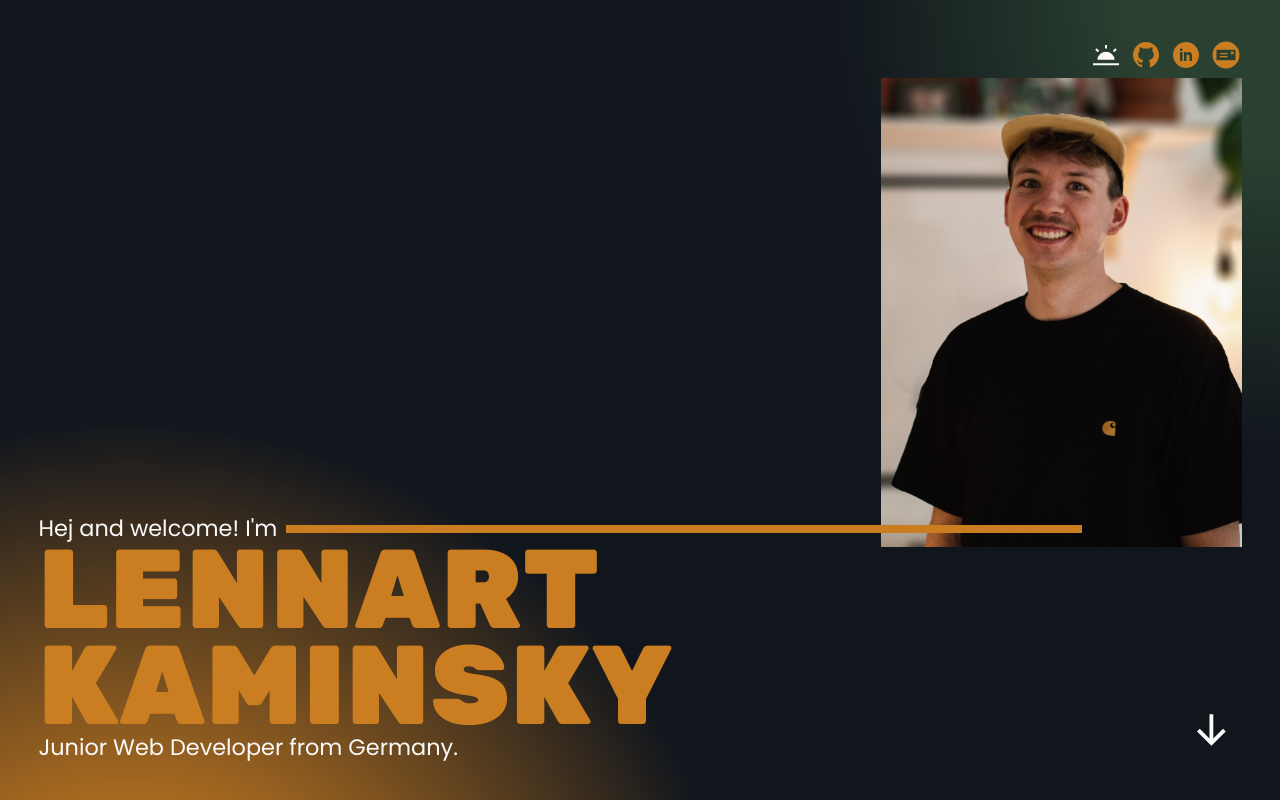
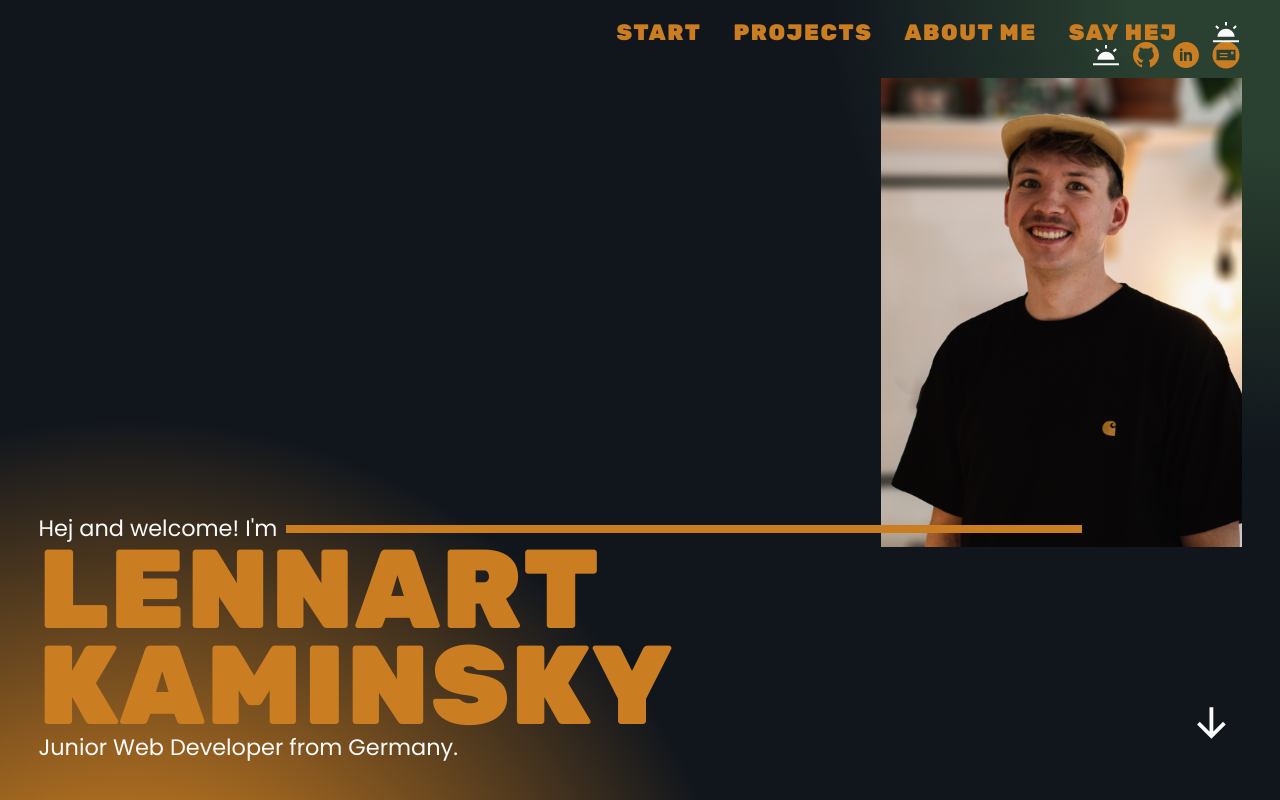
Before and after one commit to lennart-kaminsky/web-portfolio, a Next.js app: page / in a window 1280 px wide. Shown: the top 800 px of the page. Built offline with nearby package versions, Linux system fonts and the light colour scheme.

Commit message:
add header/nav

```diff
--- a/components/aboutSection.js
+++ b/components/aboutSection.js
@@ -28,7 +28,7 @@ export default function AboutSection() {
   }, [teckStackInView]);
 
   return (
-    <AboutSectionStyled>
+    <AboutSectionStyled id="about">
       <ImageStyled
         src="/images/bikepacking.jpg"
         alt="Photo of Lennart on a bikepacking trip"
@@ -189,7 +189,6 @@ const TechStackContainer = styled.div`
   gap: 2rem;
   padding-top: 1rem;
   ul {
-    list-style: none;
     display: flex;
     flex-wrap: wrap;
     justify-content: space-evenly;
--- a/components/buttons.js
+++ b/components/buttons.js
@@ -5,7 +5,7 @@ import { darkTheme, lightTheme } from "@/styles/globalsstyles";
 import useSettingsStore from "@/stores/settingsStore";
 import Icon from "@/components/icons";
 
-export function ButtonDarkMode() {
+export function ButtonDarkMode({ size = fontSizes.l }) {
   const theme = useTheme();
   const { darkMode, toggleDarkMode } = useSettingsStore();
 
@@ -20,7 +20,7 @@ export function ButtonDarkMode() {
     >
       <Icon
         variant={darkMode ? "lightMode" : "darkMode"}
-        size={fontSizes.l}
+        size={size}
         color={theme.fontColorPrimary}
       />
     </ButtonDarkModeStyled>
--- a/components/contactSection.js
+++ b/components/contactSection.js
@@ -73,7 +73,7 @@ export default function ContactSection() {
   }
 
   return (
-    <ContactSectionStyled>
+    <ContactSectionStyled id="contact">
       <ContactText>
         <HeadlineStyled
           variants={opacityAnimations}
--- /dev/null
+++ b/components/header.js
@@ -0,0 +1,167 @@
+import styled from "styled-components";
+import { motion } from "framer-motion";
+import Link from "next/link";
+import { useState } from "react";
+import { useRouter } from "next/router";
+import { ButtonDarkMode } from "./buttons";
+import { breakpoints } from "@/styles/stylesConfig";
+
+const navigationItems = [
+  { name: "Start", href: "/" },
+  { name: "Projects", href: "/#projects" },
+  { name: "About Me", href: "/#about" },
+  { name: "Say Hej", href: "/#contact" },
+];
+
+export default function Header() {
+  const [burgerMenuOpen, setBurgerMenuOpen] = useState(false);
+
+  const router = useRouter();
+
+  function toggleBurgerMenu() {
+    setBurgerMenuOpen(!burgerMenuOpen);
+  }
+
+  function handleMenuClick(href) {
+    router.push(href);
+    setBurgerMenuOpen(false);
+  }
+
+  return (
+    <HeaderStyled>
+      {/* MOBILE */}
+      <BurgerMenu onClick={() => toggleBurgerMenu()}>
+        <div>
+          <span>M</span>
+          <span>E</span>
+        </div>
+        <div>
+          <span>N</span>
+          <span>U</span>
+        </div>
+      </BurgerMenu>
+      {burgerMenuOpen && (
+        <BurgerNavigation>
+          <ul>
+            {navigationItems.map((item) => (
+              <li key={item.name}>
+                <button onClick={() => handleMenuClick(item.href)}>
+                  {item.name}
+                </button>
+              </li>
+            ))}
+            <li>
+              <ButtonDarkMode size="3rem" />
+            </li>
+          </ul>
+        </BurgerNavigation>
+      )}
+      {/* DESKTOP */}
+      <Navigation>
+        <ul>
+          {navigationItems.map((item) => (
+            <li key={item.name}>
+              <Link href={item.href}>{item.name}</Link>
+            </li>
+          ))}
+          <li>
+            <ButtonDarkMode />
+          </li>
+        </ul>
+      </Navigation>
+    </HeaderStyled>
+  );
+}
+
+const HeaderStyled = styled(motion.header)`
+  position: fixed;
+  z-index: 1;
+  top: 0;
+  left: 0;
+  width: 100%;
+  display: flex;
+  justify-content: flex-end;
+  align-items: center;
+  padding: 0.5rem 3%;
+  @media screen and (min-width: ${breakpoints.m}) {
+    padding-top: 1rem;
+  }
+  @media screen and (min-width: ${breakpoints.xl}) {
+    padding-inline: 6%;
+  }
+`;
+
+const BurgerMenu = styled.button`
+  z-index: 1;
+  background: none;
+  border: none;
+  font-family: var(--fontHeadline);
+  font-size: var(--fontSizeM);
+  letter-spacing: 0.1rem;
+  color: ${({ theme }) => theme.accentColorPrimary};
+  line-height: 1.2rem;
+  div {
+    display: flex;
+    justify-content: space-between;
+  }
+  @media screen and (min-width: ${breakpoints.m}) {
+    display: none;
+  }
+`;
+
+const BurgerNavigation = styled.nav`
+  position: fixed;
+  top: 0;
+  left: 0;
+  width: 100vw;
+  height: 100vh;
+  display: flex;
+  align-items: center;
+  background: ${({ theme }) => theme.bgColorSecondary};
+  transition: background 1s;
+  ul {
+    display: flex;
+    flex-direction: column;
+    gap: 1rem;
+    margin: 0 2rem 20vh;
+
+    button {
+      background: none;
+      border: none;
+      font-family: var(--fontHeadline);
+      font-size: 3rem;
+      letter-spacing: 0.1rem;
+      text-transform: uppercase;
+      color: ${({ theme }) => theme.accentColorPrimary};
+      @media (hover: hover) {
+        &:hover {
+          color: ${({ theme }) => theme.fontColorPrimary};
+          cursor: pointer;
+        }
+      }
+    }
+  }
+  @media screen and (min-width: ${breakpoints.m}) {
+    display: none;
+  }
+`;
+
+const Navigation = styled.nav`
+  display: none;
+  ul {
+    display: flex;
+    align-items: center;
+    gap: 2rem;
+    font-family: var(--fontHeadline);
+    font-size: var(--fontSizeM);
+    letter-spacing: 0.1rem;
+    text-transform: uppercase;
+    color: ${({ theme }) => theme.accentColorPrimary};
+  }
+  button {
+    display: flex;
+  }
+  @media screen and (min-width: ${breakpoints.m}) {
+    display: block;
+  }
+`;
--- a/components/heroSection.js
+++ b/components/heroSection.js
@@ -1,5 +1,6 @@
 import { useEffect, useRef, useState } from "react";
 import Image from "next/image";
+import Link from "next/link";
 import styled, { useTheme } from "styled-components";
 import { motion } from "framer-motion";
 import { links } from "@/lib/data";
@@ -52,7 +53,7 @@ export default function HeroSection() {
   }, [nameRef, hejRef, textRef, isClient]);
 
   return (
-    <HeroSectionStyled>
+    <HeroSectionStyled id="home">
       <PhotoWrapper
         $startOfLine={startOfLine}
         initial={{ opacity: 0, y: 100 }}
@@ -123,7 +124,8 @@ export default function HeroSection() {
           <span>KAMINSKY</span>
         </HeroHeadlineStyled>
         <HeroTextStyled>Junior Web Developer from Germany.</HeroTextStyled>
-        <ScrollDownIconStyled
+        <ScrollDownLink href="/#projects">
+          <Icon
             variant="arrowDown"
             size={fontSizes.xl}
             color={theme.fontColorPrimary}
@@ -135,6 +137,7 @@ export default function HeroSection() {
               rotate: { delay: 2.6, repeat: 3, duration: 0.2 },
             }}
           />
+        </ScrollDownLink>
       </Wrapper>
     </HeroSectionStyled>
   );
@@ -238,7 +241,6 @@ const LineStyled = styled(motion.div)`
   margin-left: ${({ $startOfLine }) => `${$startOfLine.name + 20}px`};
   background-color: ${({ theme }) => theme.accentColorPrimary};
   transform-origin: bottom;
-  z-index: 1;
   @media screen and (orientation: landscape) {
     grid-row: 2;
     grid-column: 2;
@@ -252,7 +254,7 @@ const LineStyled = styled(motion.div)`
   }
 `;
 
-const ScrollDownIconStyled = styled(Icon)`
+const ScrollDownLink = styled(Link)`
   position: absolute;
   bottom: 3vw;
   right: 3vw;
--- a/components/icons.js
+++ b/components/icons.js
@@ -66,6 +66,16 @@ const icons = {
     viewBox: "0 0 1024 1024",
     path: "M648.86 449.44c-32.34-142.73-108.77-189.66-117-207.59-9-12.65-18.12-35.15-18.12-35.15-.15-.38-.39-1.05-.67-1.7-.93 12.65-1.41 17.53-13.37 30.29-18.52 14.48-113.54 94.21-121.27 256.37-7.21 151.24 109.25 241.36 125 252.85l1.79 1.27v-.11c.1.76 5 36 8.44 73.34H526a726.68 726.68 0 0 1 13-78.53l1-.65a204.48 204.48 0 0 0 20.11-16.45l.72-.65c33.48-30.93 93.67-102.47 93.08-216.53a347.07 347.07 0 0 0-5.05-56.76zM512.35 659.12s0-212.12 7-212.08c5.46 0 12.53 273.61 12.53 273.61-9.72-1.17-19.53-45.03-19.53-61.53z",
   },
+  menu: {
+    title: "menu",
+    viewBox: "0 -960 960 960",
+    path: "M111.869-228.282v-91.001h736.262v91.001H111.869Zm0-206.218v-91h736.262v91H111.869Zm0-206.217v-91.001h736.262v91.001H111.869Z",
+  },
+  menu2: {
+    title: "menu2",
+    viewBox: "0 0 50 50",
+    path: "M 0 7.5 L 0 12.5 L 50 12.5 L 50 7.5 Z M 0 22.5 L 0 27.5 L 50 27.5 L 50 22.5 Z M 0 37.5 L 0 42.5 L 50 42.5 L 50 37.5 Z",
+  },
 };
 
 export default function Icon({ variant, size = 50, color, ...rest }) {
--- a/components/layout.js
+++ b/components/layout.js
@@ -1,10 +1,12 @@
 import { motion } from "framer-motion";
 import Background from "@/components/background";
+import Header from "@/components/header";
 
 export default function Layout({ children }) {
   return (
     <>
       <Background />
+      <Header />
       <motion.main
         initial={{ opacity: 0 }}
         animate={{ opacity: 1 }}
--- a/components/projectCard.js
+++ b/components/projectCard.js
@@ -187,7 +187,6 @@ const ProjectDetailsStyled = styled(motion.div)`
     column-gap: 0.5rem;
   }
   li {
-    list-style: none;
     display: inline-block;
     max-width: auto;
   }
--- a/components/projectsSection.js
+++ b/components/projectsSection.js
@@ -6,7 +6,7 @@ import ProjectCard from "@/components/projectCard";
 
 export default function ProjectsSection() {
   return (
-    <ProjectsSectionStyled>
+    <ProjectsSectionStyled id="projects">
       <HeadlineStyled
         variants={opacityAnimations}
         initial="initial"
--- a/styles/globalsstyles.js
+++ b/styles/globalsstyles.js
@@ -63,6 +63,10 @@ export default createGlobalStyle`
     --fontSizeXXXL: 7rem;
 }
 
+html {
+  scroll-behavior: smooth;
+}
+
 body {
     font-family: var(--fontRegular);
     color: ${({ theme }) => theme.fontColorPrimary};
@@ -99,4 +103,8 @@ a {
 text-decoration: none;
 color: inherit;
 }
+
+ul {
+  list-style: none;
+}
 `;
```
Lines whose indentation alone changed are shown as unchanged.
